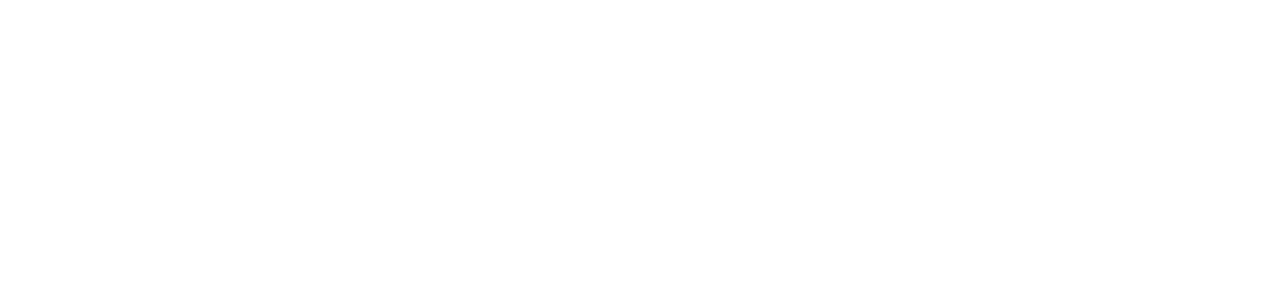
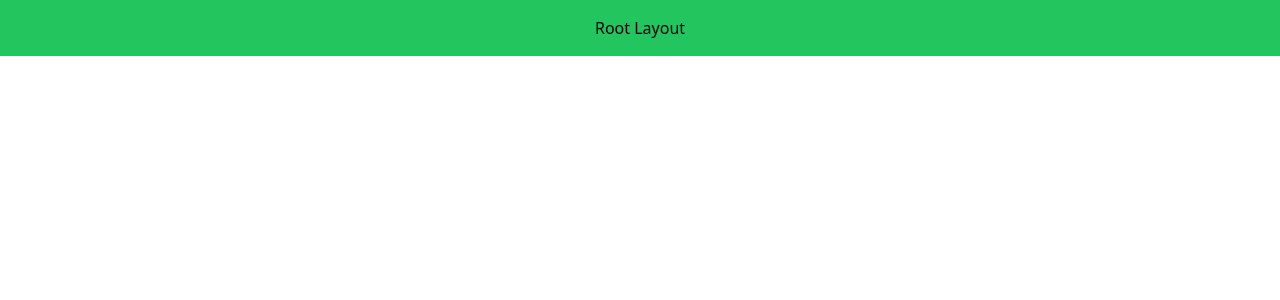
Before and after one commit to AmirmahdiMonzavi/next, a Next.js app: page / in a window 1280 px wide. Shown: the top 300 px of the page. Built offline with nearby package versions, Linux system fonts and the light colour scheme.

Commit message:
refactor(layout): modify root layout

```diff
--- a/app/layout.tsx
+++ b/app/layout.tsx
@@ -14,7 +14,10 @@
 }) {
   return (
     <html lang="en">
-      <body>{children}</body>
+      <body>
+        <header className="bg-green-500 text-center p-4">Root Layout</header>
+        <main> {children}</main>
+      </body>
     </html>
   );
 }
```
